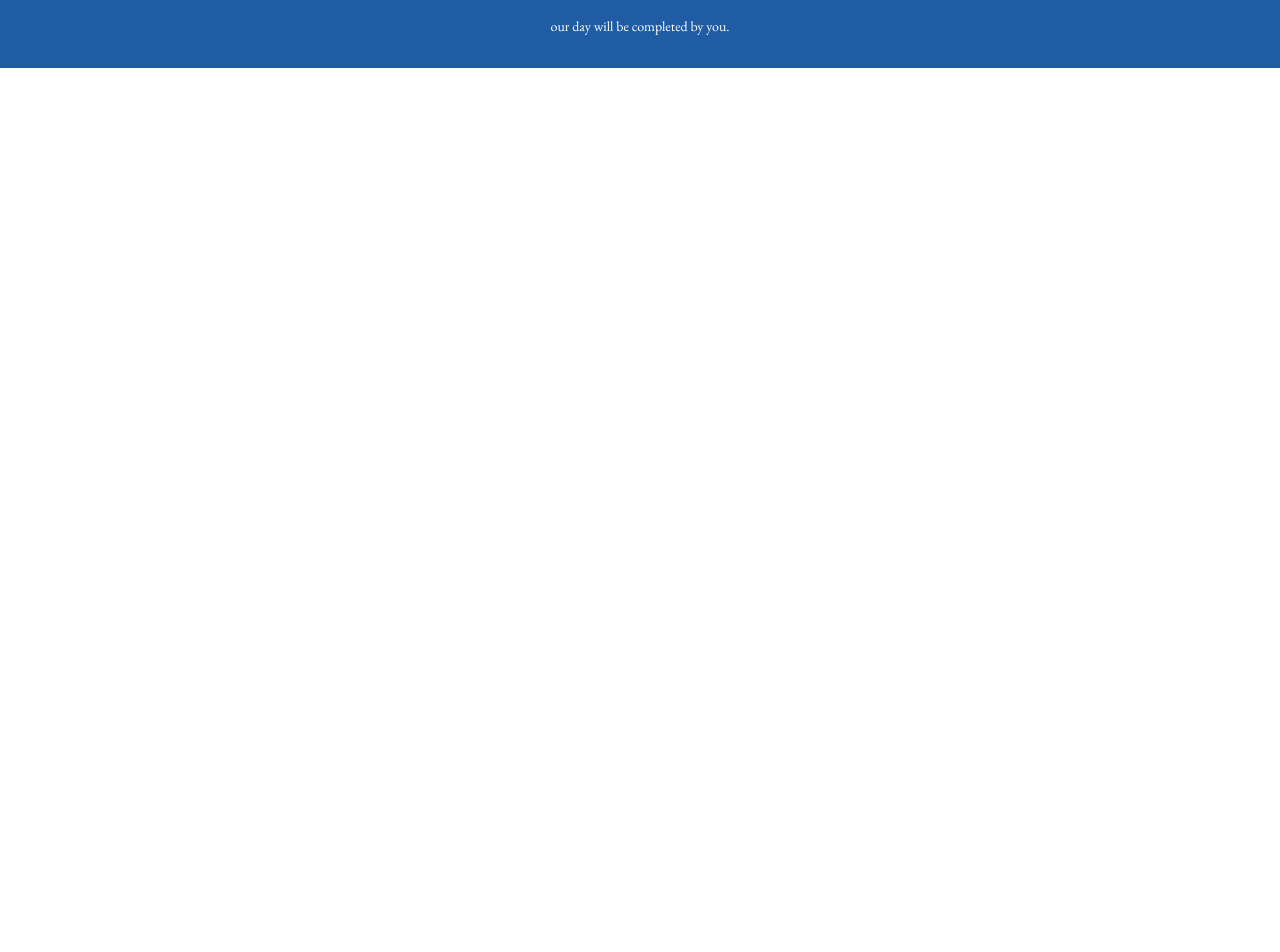
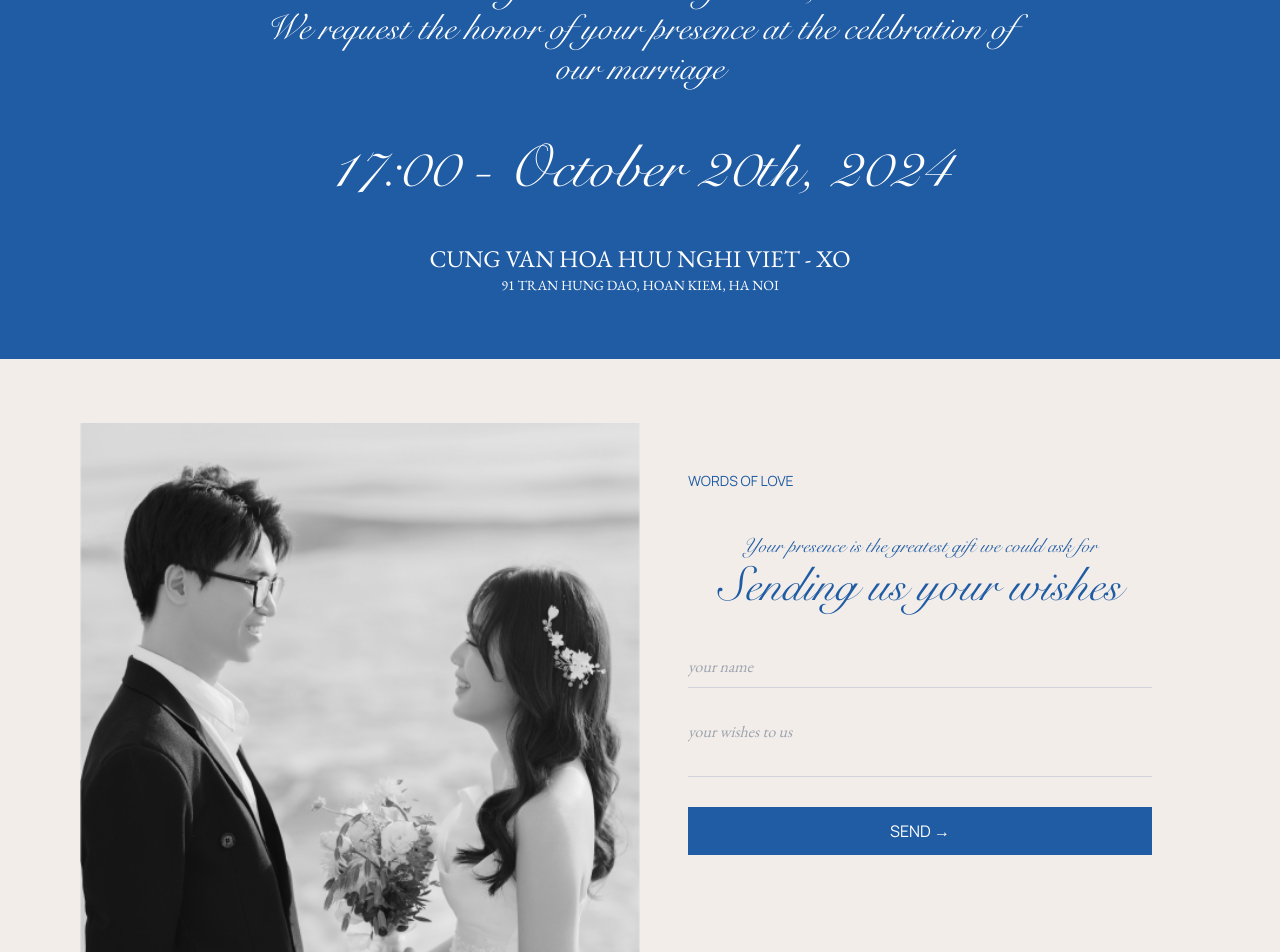
Before and after one commit to tudacoding/wedding-player, a Next.js app: page / in a window 1280 px wide. Shown: the part 3580-4532 px from the top of the page. Before the commit the page ends 3648 px from the top, so only its background shows below. Built offline with nearby package versions, Linux system fonts and the light colour scheme.

Commit message:
add home send message

```diff
--- /dev/null
+++ b/src/app/modules/home/HomeInvitation.tsx
@@ -0,0 +1,31 @@
+const HomeInvitation = () => {
+  return (
+    <div className="bg-primary text-white py-16">
+      <div className="max-w-3xl mx-auto text-center">
+        <h2 className="font-svn-snell text-5xl mb-4">
+          Ouỳnh Phương & Tiến Thịnh
+        </h2>
+        <div className="flex justify-center my-4">
+          <div className="w-40 h-px bg-white opacity-50 mt-2"></div>
+        </div>
+        <p className="font-svn-snell text-4xl my-12">
+          Together with our families,
+          <br />
+          We request the honor of your presence at the celebration of our
+          marriage
+        </p>
+        <h3 className="font-svn-snell text-6xl mb-12">
+          17:00 - October 20th, 2024
+        </h3>
+        <p className="font-eb-garamond text-2xl uppercase">
+          CUNG VAN HOA HUU NGHI VIET - XO
+        </p>
+        <p className="font-eb-garamond text-sm">
+          91 TRAN HUNG DAO, HOAN KIEM, HA NOI
+        </p>
+      </div>
+    </div>
+  );
+};
+
+export default HomeInvitation;
--- /dev/null
+++ b/src/app/modules/home/HomeSendMessage.tsx
@@ -0,0 +1,87 @@
+"use client";
+
+import React, { useState } from "react";
+import Image from "next/image";
+
+const HomeSendMessage = () => {
+  const [name, setName] = useState("");
+  const [wishes, setWishes] = useState("");
+
+  const handleSubmit = (e: React.FormEvent) => {
+    e.preventDefault();
+    if (name.trim() === "" || wishes.trim() === "") {
+      alert("Please fill in all fields");
+      return;
+    }
+    // Here you would typically send the data to a server
+    console.log("Sending message:", { name, wishes });
+    // Reset form after submission
+    setName("");
+    setWishes("");
+  };
+
+  return (
+    <div className="bg-secondary py-16">
+      <div className="max-w-6xl mx-auto px-4">
+        <div className="bg-secondary overflow-hidden">
+          <div className="flex flex-col md:flex-row">
+            <div className="md:w-1/2 relative">
+              <Image
+                src="/images/wedding/image-1.8.png"
+                alt="Wedding couple"
+                width={500}
+                height={500}
+                className="w-full h-auto"
+                quality={100}
+              />
+            </div>
+
+            <div className="md:w-1/2 p-8 md:p-12">
+              <h2 className="text-sm font-manrope text-primary uppercase mb-10">
+                WORDS OF LOVE
+              </h2>
+              <p className="text-xl text-primary font-svn-snell text-center">
+                Your presence is the greatest gift we could ask for
+              </p>
+              <h3 className="text-5xl font-svn-snell text-primary mb-10 text-center">
+                Sending us your wishes
+              </h3>
+              <form onSubmit={handleSubmit} className="space-y-6">
+                <div>
+                  <input
+                    type="text"
+                    id="name"
+                    value={name}
+                    onChange={(e) => setName(e.target.value)}
+                    placeholder="your name"
+                    className="w-full px-0 py-2 border-b border-gray-300 focus:outline-none focus:border-primary transition duration-300 font-eb-garamond text-gray-700 bg-secondary italic"
+                    required
+                  />
+                </div>
+                <div>
+                  <textarea
+                    id="wishes"
+                    value={wishes}
+                    onChange={(e) => setWishes(e.target.value)}
+                    rows={2}
+                    placeholder="your wishes to us"
+                    className="w-full px-0 py-2 border-b border-gray-300 focus:outline-none focus:border-primary transition duration-300 font-eb-garamond text-gray-700 resize-none bg-secondary italic"
+                    required
+                  ></textarea>
+                </div>
+                <button
+                  type="submit"
+                  className="w-full bg-primary text-white font-manrope py-3 px-6 uppercase hover:bg-primary-dark transition duration-300"
+                >
+                  Send →
+                </button>
+              </form>
+            </div>
+          </div>
+        </div>
+      </div>
+    </div>
+  );
+};
+
+export default HomeSendMessage;
--- a/src/app/page.tsx
+++ b/src/app/page.tsx
@@ -1,12 +1,17 @@
 import HomeHero from "@/app/modules/home/HomeHero";
 import HomePlayer from "@/app/modules/home/HomePlayer";
 import HomeChapter from "@/app/modules/home/HomeChapter";
+import HomeInvitation from "@/app/modules/home/HomeInvitation";
+import HomeSendMessage from "@/app/modules/home/HomeSendMessage";
+
 export default function Home() {
   return (
     <div>
       <HomeHero />
       <HomePlayer />
       <HomeChapter />
+      <HomeInvitation />
+      <HomeSendMessage />
       {/* <h1 className="text-4xl font-svn-snell font-bold">
         Xin chào từ SVN-Snell Bold!
       </h1>
```
